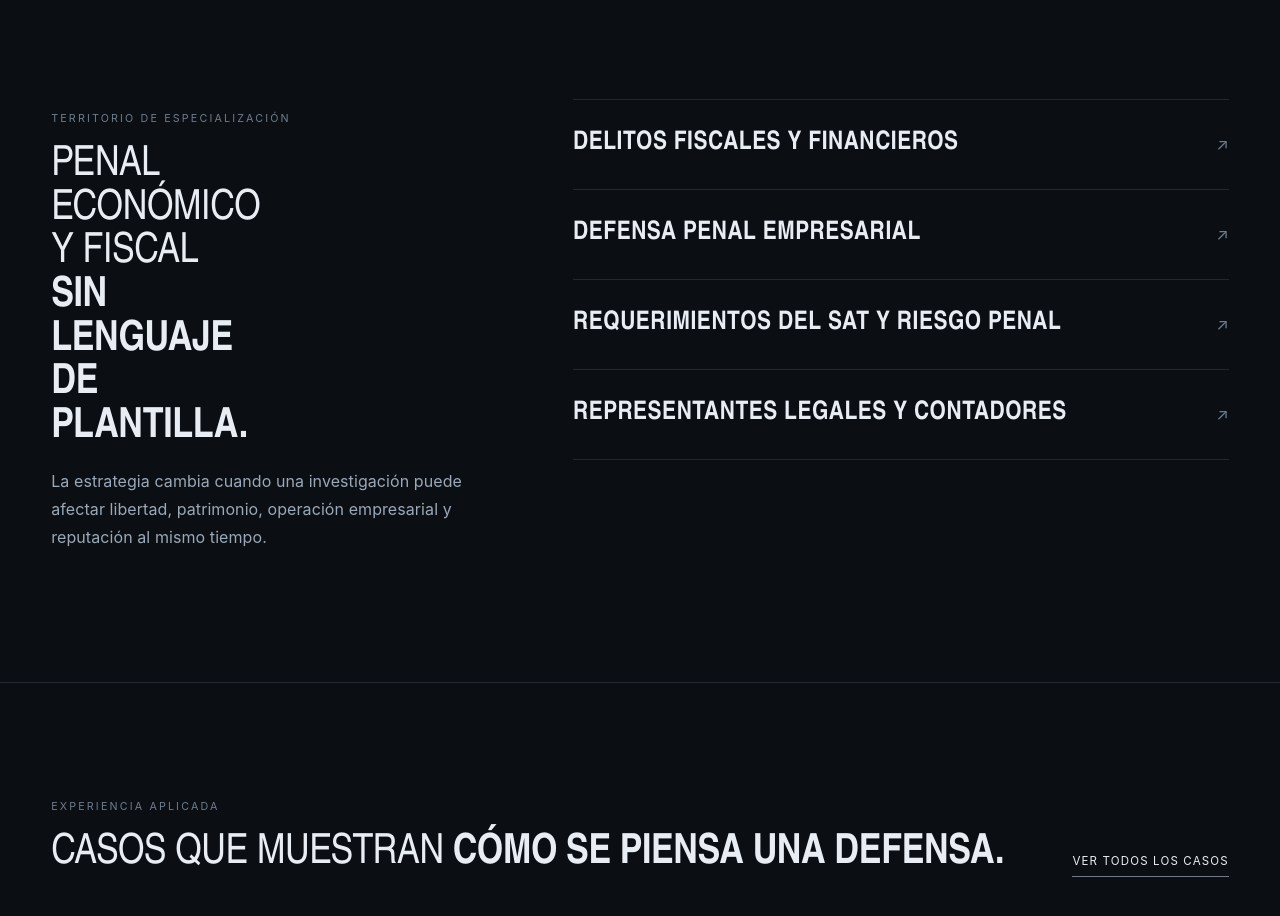
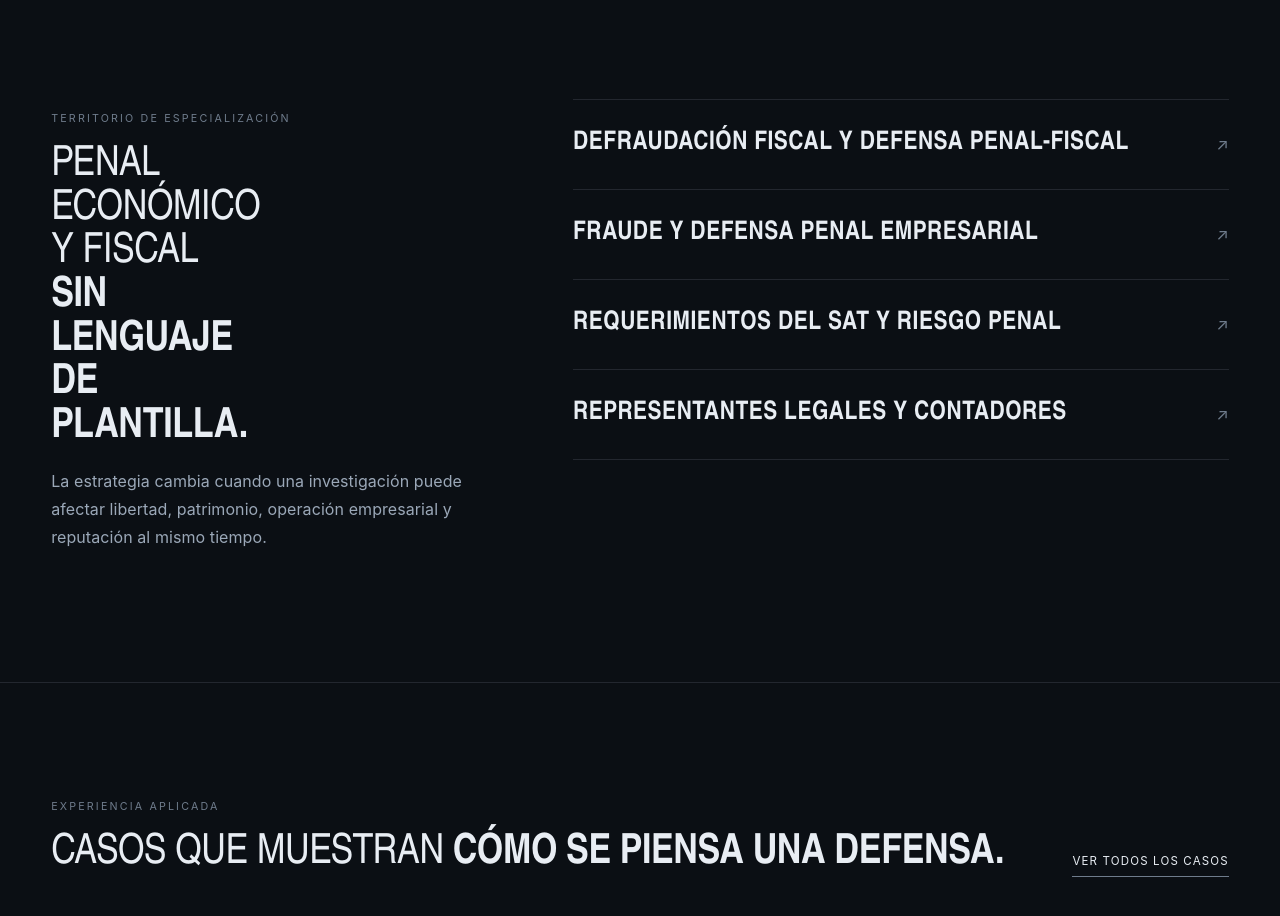
Before and after one commit to josuechavando350-png/nexus-engine, a Next.js app in the folder apps/cano-penal/: page / in a window 1280 px wide. Shown: the part 2840-3756 px from the top of the page. Built offline with nearby package versions, Linux system fonts and the light colour scheme.

Commit message:
preview(cano): connect high-intent commercial SEO routes

```diff
--- a/apps/cano-penal/src/app/page.tsx
+++ b/apps/cano-penal/src/app/page.tsx
@@ -108,8 +108,8 @@ export default async function HomePage() {
               <p className="cp-v2-muted">La estrategia cambia cuando una investigación puede afectar libertad, patrimonio, operación empresarial y reputación al mismo tiempo.</p>
             </div>
             <div className="cp-v2-service-list">
-              <Link href="/areas/delitos-fiscales-y-financieros"><strong>Delitos fiscales y financieros</strong><i>↗</i></Link>
-              <Link href="/guias/defensa-penal-empresa-delitos-financieros"><strong>Defensa penal empresarial</strong><i>↗</i></Link>
+              <Link href="/defraudacion-fiscal"><strong>Defraudación fiscal y defensa penal-fiscal</strong><i>↗</i></Link>
+              <Link href="/fraude-empresarial"><strong>Fraude y defensa penal empresarial</strong><i>↗</i></Link>
               <Link href="/guias/requerimiento-sat-riesgo-penal"><strong>Requerimientos del SAT y riesgo penal</strong><i>↗</i></Link>
               <Link href="/guias/responsabilidad-penal-representante-legal-contador"><strong>Representantes legales y contadores</strong><i>↗</i></Link>
             </div>
```
